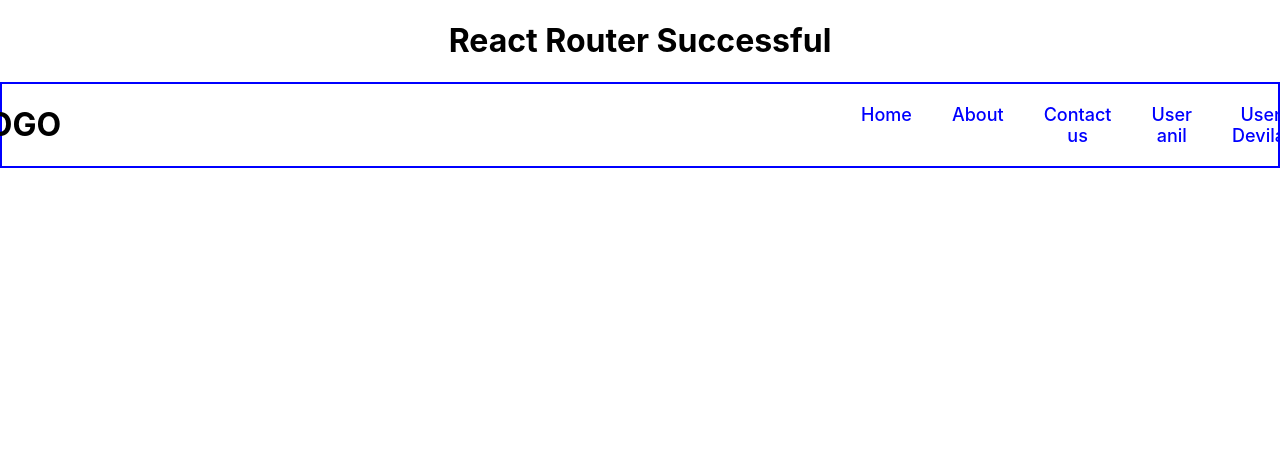
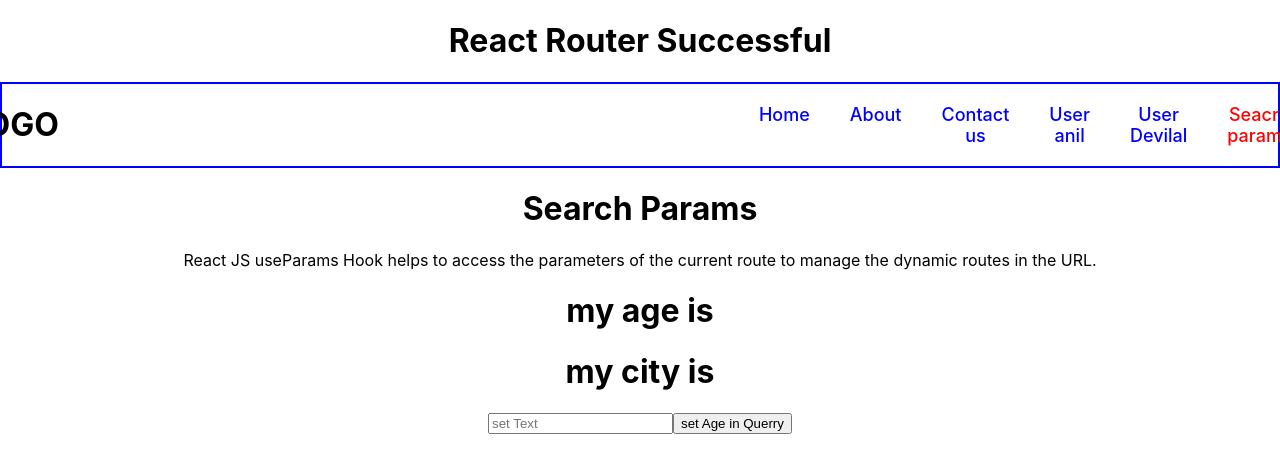
Before and after one commit to devilalpanchal/React-Router-Youtb02, a React (Create React App) app: page /SearchPrams in a window 1280 px wide. Shown: the top 472 px of the page. Built offline with nearby package versions, Linux system fonts and the light colour scheme.

Commit message:
params use

```diff
--- a/src/App.css
+++ b/src/App.css
@@ -6,7 +6,7 @@
   display: flex;
   justify-content: center;
   align-items: center;
-  gap: 800px;
+  gap: 700px;
   border: 2px solid blue;
 }
 .navbaritems {
--- a/src/App.js
+++ b/src/App.js
@@ -6,6 +6,7 @@ import Navbar from './Component/Navbar';
 import { Link } from 'react-router-dom';
 import Page404 from './Component/Page404';
 import User from './Component/User';
+import SearchPrams from './Component/SearchPrams';
 function App() {
   return (
     <div className="App">
@@ -22,6 +23,7 @@ function App() {
           <Route path='/about' element={<About />} />
           <Route path='/navbar' element={<Navbar />} />
           <Route path='/user/:name' element={<User />} />
+          <Route path='/SearchPrams' element={<SearchPrams />} />
           <Route path='/' element={<Navigate to="/Page404" />} />
           <Route path='/page404' element={<Page404 />} />
         </Routes>
--- a/src/Component/Navbar.js
+++ b/src/Component/Navbar.js
@@ -8,7 +8,6 @@ const Navbar = () => {
                 <div><h1>LOGO</h1></div>
                 <div className='navbaritems'>
 
-                    {/* isActive in Navbar */}
                     <NavLink
                         style={({ isActive }) => { return { color: isActive ? 'red' : 'blue' } }}
                         className="nabar-link" to="/home">Home</NavLink><br /> <br />
@@ -27,7 +26,12 @@ const Navbar = () => {
                     <NavLink
                         style={({ isActive }) => { return { color: isActive ? 'red' : 'blue' } }}
 
-                        className="nabar-link" to="/user/devilal"> User Devilal</NavLink> <br /> <br /></div>
+                        className="nabar-link" to="/user/devilal"> User Devilal</NavLink> <br /> <br />
+                    <NavLink
+                        style={({ isActive }) => { return { color: isActive ? 'red' : 'blue' } }}
+
+                        className="nabar-link" to="/SearchPrams">  Seacrh params</NavLink> <br /> <br />
+                        </div>
             </div>
 
         </div>
--- /dev/null
+++ b/src/Component/SearchPrams.js
@@ -0,0 +1,20 @@
+import React from 'react'
+import { useSearchParams } from 'react-router-dom'
+const SearchPrams = () => {
+    const [SearchPrams,setSearchPrams] = useSearchParams();
+    const age = SearchPrams.get('age')
+    const city = SearchPrams.get('city')
+  return (
+    <div>
+
+        <h1>Search Params</h1>
+        <p>React JS useParams Hook helps to access the parameters of the current route to manage the dynamic routes in the URL. </p>
+        <h1>my age is {age}</h1>
+        <h1>my city is  {city}</h1>
+        <input  type='text' onChange={(e)=>setSearchPrams({text:e.target.value,age:20})} placeholder='set Text' />
+        <button onClick={()=>setSearchPrams({age:40})}>set Age in Querry </button>
+    </div>
+  )
+}
+
+export default SearchPrams
```
